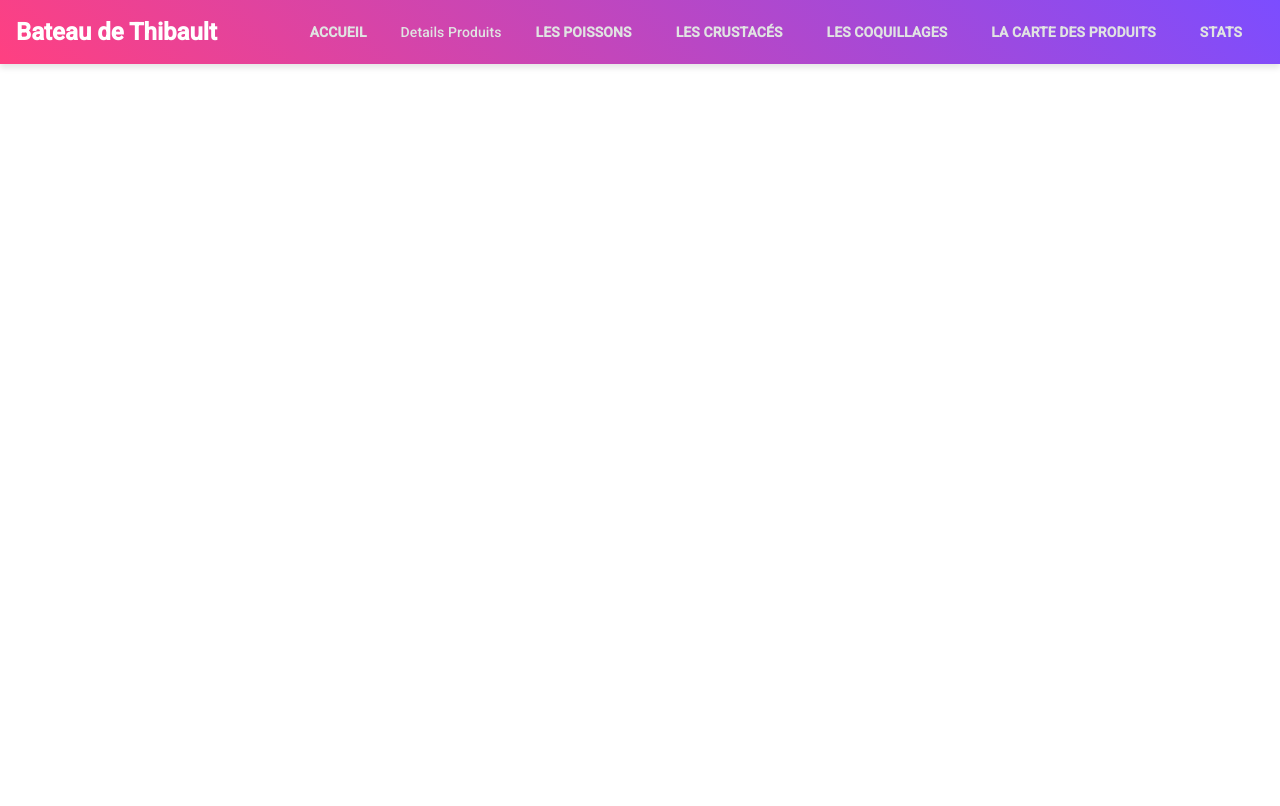
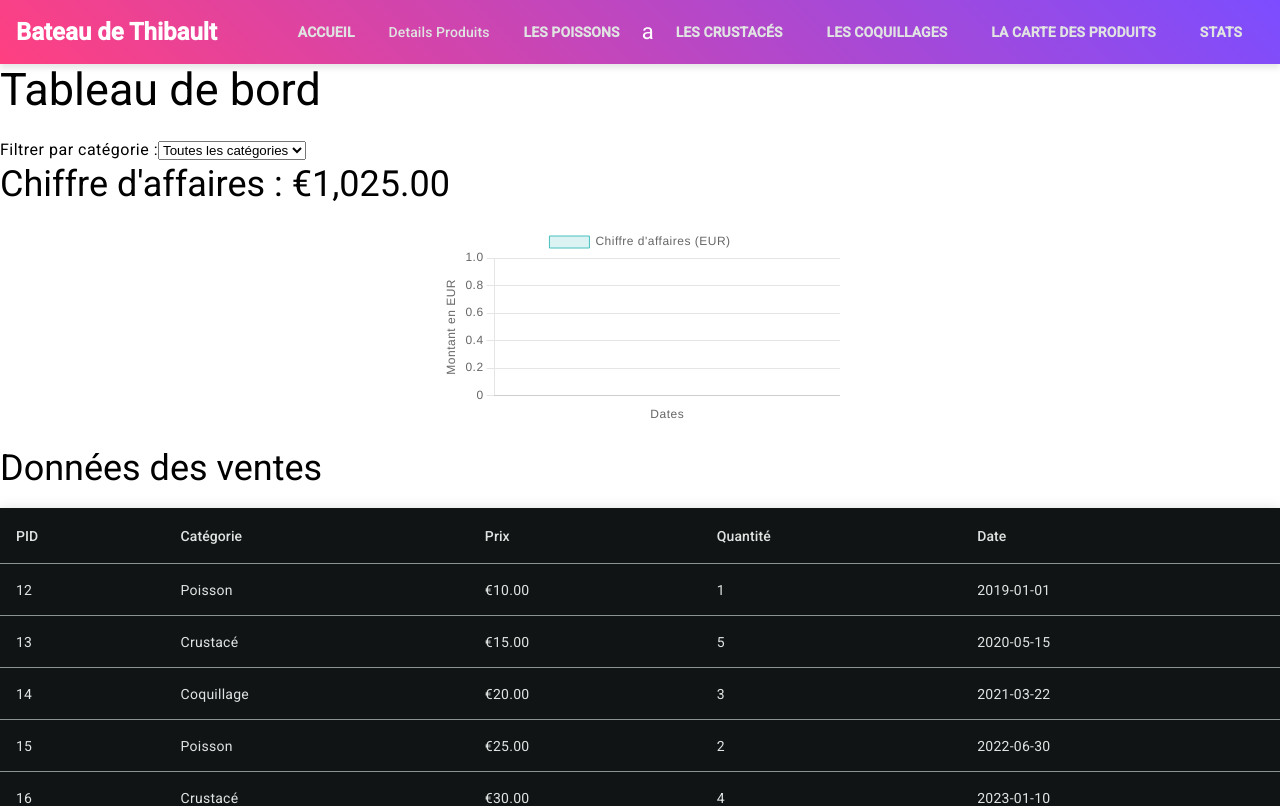
Before and after one commit to MohammadKattan/Bateau-de-Thibault-Frontend, an Angular app: page /Dashboard-Component in a window 1280 px wide. Before the commit this address led to /. Shown: the top 806 px of the page. Built offline with nearby package versions, Linux system fonts and the light colour scheme.

Commit message:
stats affichage

```diff
--- a/src/app/app.component.ts
+++ b/src/app/app.component.ts
@@ -3,10 +3,11 @@ import { RouterOutlet } from '@angular/router';
 import { HomeComponent } from '../components/home/home.component';
 import { NavbarComponent } from '../components/navbar/navbar.component';
 import { ProductDetailsComponent } from './Pages/product-details/product-details.component';
+import { DashboardComponent } from '../components/dashboard/dashboard.component';
 @Component({
   selector: 'app-root',
   standalone: true,
-  imports: [RouterOutlet, HomeComponent,NavbarComponent,ProductDetailsComponent ],
+  imports: [RouterOutlet, HomeComponent,NavbarComponent,ProductDetailsComponent,DashboardComponent ],
   templateUrl: './app.component.html',
   styleUrl: './app.component.scss'
 })
--- a/src/app/app.routes.ts
+++ b/src/app/app.routes.ts
@@ -2,8 +2,11 @@ import { NgModule } from '@angular/core';
 import { RouterModule, Routes } from '@angular/router';
 import { ProductDetailsComponent } from './Pages/product-details/product-details.component';
 import { HomeComponent } from '../components/home/home.component';
+import { DashboardComponent } from '../components/dashboard/dashboard.component';
 
 export const routes: Routes = [
     { path: '',component:HomeComponent},
     { path: 'details-produits',component:ProductDetailsComponent},
+    { path: 'Dashboard-Component',component:DashboardComponent},
+
 ];
--- /dev/null
+++ b/src/app/data.service.ts
@@ -0,0 +1,27 @@
+import { Injectable } from '@angular/core';
+import { HttpClient } from '@angular/common/http';
+import { Observable } from 'rxjs';
+
+// Interface pour typage des données de ventes
+export interface SalesData {
+  pid: number;
+  category_name: string;
+  price: number;
+  quantity: number;
+  date: string;
+}
+
+@Injectable({
+  providedIn: 'root'
+})
+export class DataService {
+
+  private apiUrl = 'assets/data_part2.json'; // Chemin vers votre fichier JSON
+
+  constructor(private http: HttpClient) {}
+
+  // Méthode pour récupérer les données de vente à partir du fichier JSON
+  getData(): Observable<SalesData[]> {
+    return this.http.get<SalesData[]>(this.apiUrl);
+  }
+}
--- a/src/components/dashboard/dashboard.component.ts
+++ b/src/components/dashboard/dashboard.component.ts
@@ -1,20 +1,31 @@
-import { Component } from '@angular/core';
-import { DataService } from '../../app/data.service';
+import { Component, AfterViewInit } from '@angular/core';
 import { CommonModule } from '@angular/common';
 import { MatTableModule } from '@angular/material/table';
 import { FormsModule } from '@angular/forms';
 import { Chart, registerables } from 'chart.js';
+import { DataService } from '../../app/data.service'; // Assurez-vous que le chemin est correct
 
+// Enregistrement des composants de Chart.js
 Chart.register(...registerables);
+
+// Interface pour typage des données de ventes
+interface SalesData {
+  pid: number;
+  category_name: string;
+  price: number;
+  quantity: number;
+  date: string;
+}
+
 @Component({
   selector: 'app-dashboard',
   standalone: true,
-  imports: [CommonModule,MatTableModule,FormsModule],
+  imports: [CommonModule, MatTableModule, FormsModule],
   templateUrl: './dashboard.component.html',
-  styleUrl: './dashboard.component.scss'
+  styleUrls: ['./dashboard.component.scss'] // Correction du champ styleUrl
 })
-export class DashboardComponent {
-  salesData: any[] = [];
+export class DashboardComponent implements AfterViewInit {
+  salesData: SalesData[] = []; // Typage explicite
   totalRevenue: number = 0;
   selectedCategory: string = 'all';
   categories = ['Poisson', 'Crustacé', 'Coquillage'];
@@ -26,7 +37,7 @@ export class DashboardComponent {
   }
 
   loadData() {
-    this.dataService.getData().subscribe(data => {
+    this.dataService.getData().subscribe((data: SalesData[]) => { // Typage de 'data'
       this.salesData = data;
       this.calculateRevenue(); // Calcul initial du CA
     });
@@ -38,7 +49,7 @@ export class DashboardComponent {
 
   calculateRevenue() {
     this.totalRevenue = this.salesData
-      .filter(item => item.achat) // Filtrer uniquement les ventes
+      .filter(item => item.quantity > 0) // Filtrer uniquement les ventes
       .filter(item => this.selectedCategory === 'all' || item.category_name === this.selectedCategory) // Filtrer par catégorie
       .reduce((sum, item) => sum + (item.price * item.quantity), 0); // Calcul sans réduction
   }
--- a/src/components/home/home.component.ts
+++ b/src/components/home/home.component.ts
@@ -4,6 +4,7 @@ import { NavbarComponent } from '../navbar/navbar.component';
 import { FooterComponent } from '../footer/footer.component';
 import { CardComponent } from '../card/card.component';
 import { ProductDetailsComponent} from '../../app/Pages/product-details/product-details.component'
+//import { DashboardComponent } from '../dashboard/dashboard.component';
 @Component({
   selector: 'app-home',
   standalone: true,
--- a/src/components/navbar/navbar.component.html
+++ b/src/components/navbar/navbar.component.html
@@ -3,10 +3,10 @@
   <span class="spacer"></span>
   <a mat-button routerLink="" class="nav-link">Accueil</a>
   <a mat-button routerLink="/details-produits">Details Produits</a>
-  <a mat-button routerLink="/produits" class="nav-link">Les Poissons</a>
+  <a mat-button routerLink="/produits" class="nav-link">Les Poissons</a>a
   <a mat-button routerLink="/contact" class="nav-link">Les Crustacés</a>
   <a mat-button routerLink="/contact" class="nav-link">Les Coquillages</a>
   <a mat-button routerLink="/toutlesproduit" class="nav-link">La carte des produits</a>
 
-  <a mat-button routerLink="/stat" class="nav-link">Stats</a>
+  <a mat-button routerLink="/Dashboard-Component" class="nav-link">Stats</a>
 </mat-toolbar>
```
